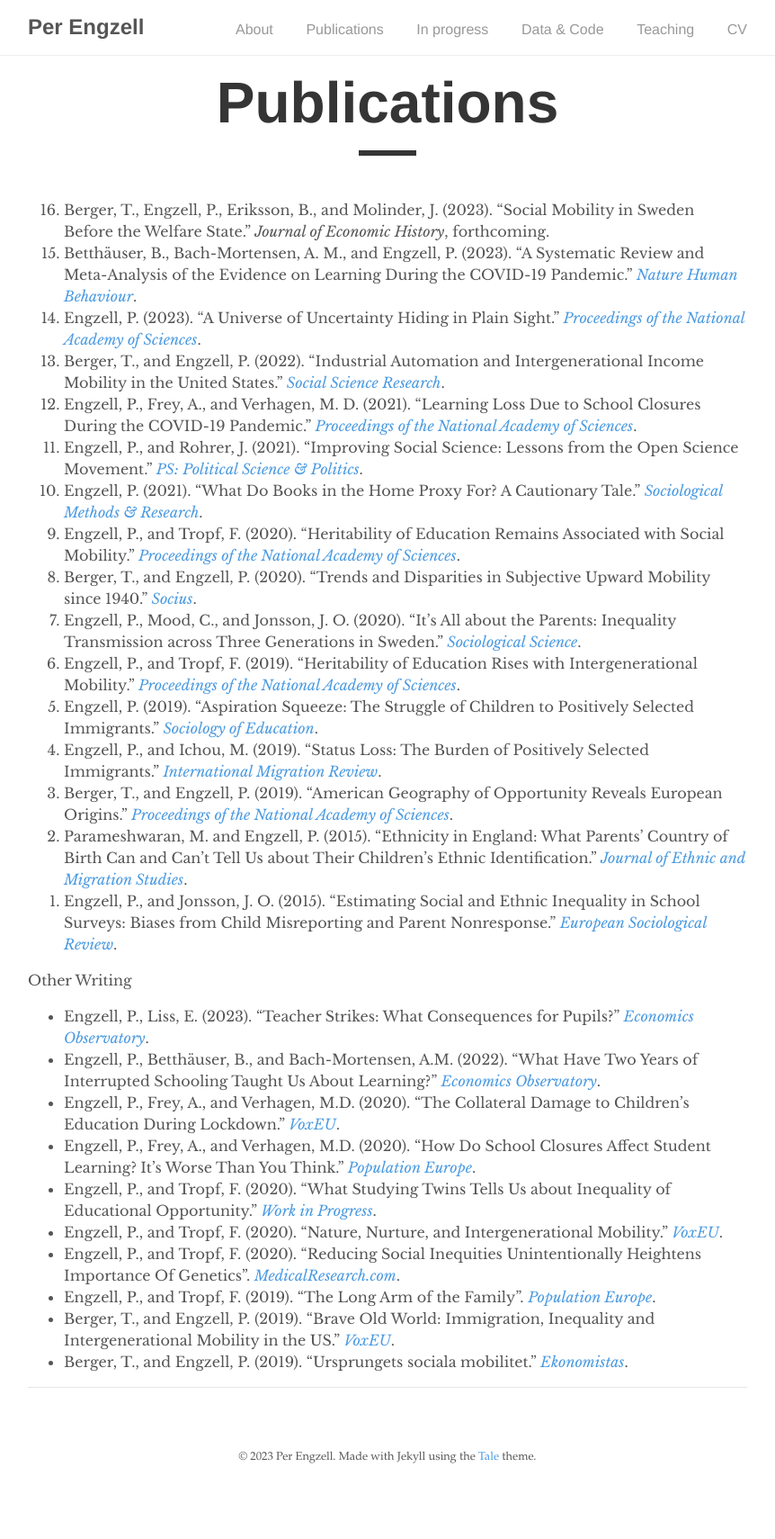
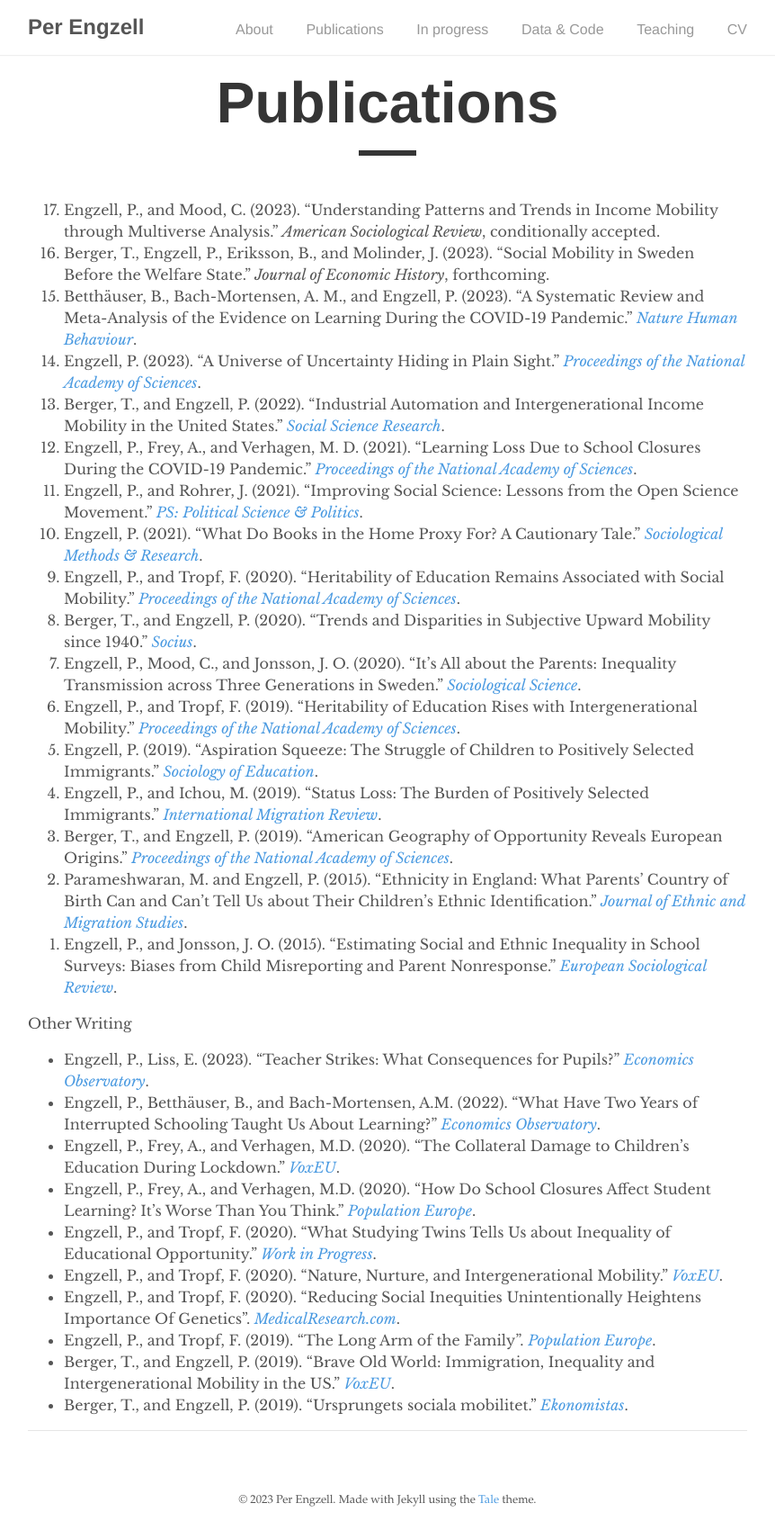
Before and after one commit to pengzell/pengzell.github.io, a Jekyll site: the page built from _pages/publications.md, in a window 1280 px wide. Shown: the whole page at 90% size, without its empty margins (209-1071 px from the left). Built offline with Jekyll 4.4.1, drawn with Linux system fonts in a browser that asks for light colours; before the commit the page ends 1662 px from its top, so only the background shows below that.

Commit message:
Update publications.md

```diff
--- a/_pages/publications.md
+++ b/_pages/publications.md
@@ -5,6 +5,7 @@ author: "Per Engzell"
 permalink: /publications/
 ---
 
+0. Engzell, P., and Mood, C. (2023). "Understanding Patterns and Trends in Income Mobility through Multiverse Analysis." *American Sociological Review*, conditionally accepted.
 1. Berger, T., Engzell, P., Eriksson, B., and Molinder, J. (2023). "Social Mobility in Sweden Before the Welfare State." *Journal of Economic History*, forthcoming.
 2. Betthäuser, B., Bach-Mortensen, A. M., and Engzell, P. (2023). "A Systematic Review and Meta-Analysis of the Evidence on Learning During the COVID-19 Pandemic." [*Nature Human Behaviour*](https://doi.org/10.1038/s41562-022-01506-4).
 3. Engzell, P. (2023). "A Universe of Uncertainty Hiding in Plain Sight." [*Proceedings of the National Academy of Sciences*](https://doi.org/10.1073/pnas.2218530120).
```
